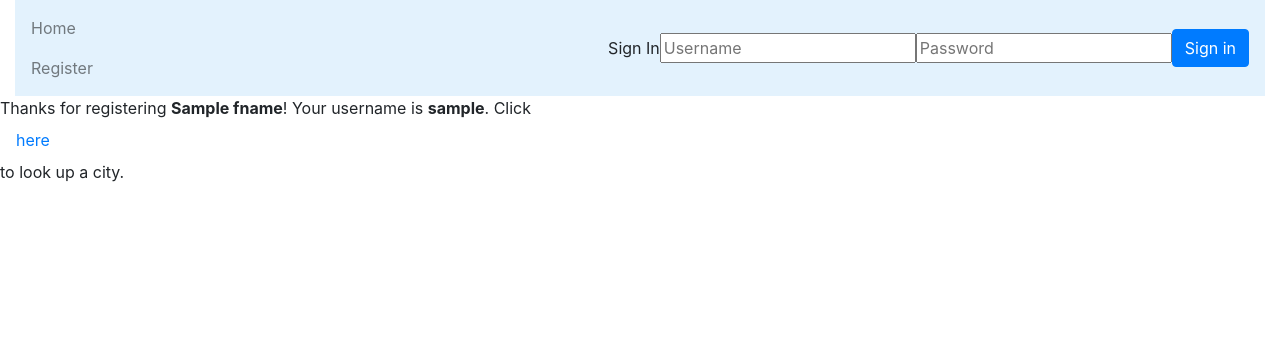
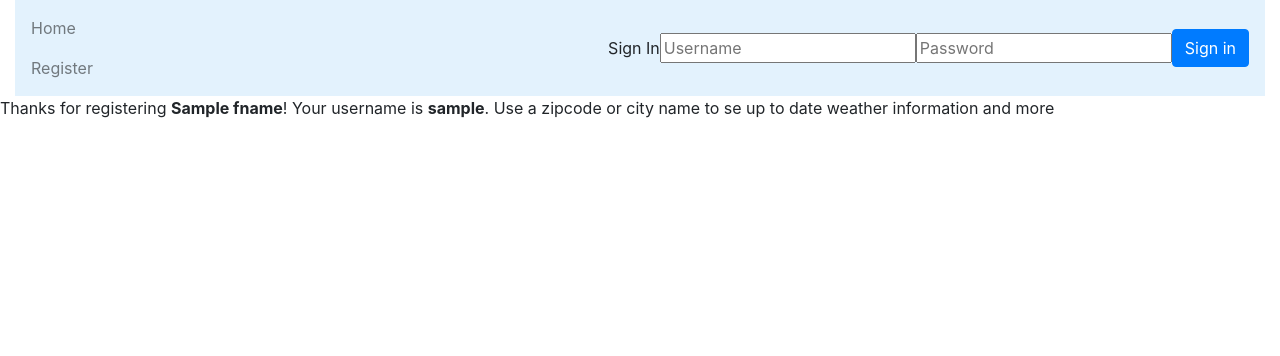
Before and after one commit to JBOWLN2/project1, a Flask app: template templates/regsuccess.html in a window 1280 px wide. Shown: the top 356 px of the page. Run offline with Flask 2, Linux system fonts and the light colour scheme; the template is opened without the code that fills it: most values are stand-ins (such as "Sample title", 1, 10 or a date in 2020); some libraries are stand-ins or nearby versions.

Commit message:
debugging search session conditional

```diff
--- a/application.py
+++ b/application.py
@@ -58,13 +58,13 @@ def login():
     result = db.execute("SELECT FROM users WHERE username=:u AND password=:p",
         {"u": username, "p": password})
     db.commit()
-
     session['logged_in'] = True
+    return render_template("index.html")
     #return str(result.rowcount)
 
 @app.route("/search", methods=["POST"])
 def search():
-        session["found"] = False
+        #session["found"] = False
         if not session['logged_in']:
             return 'error, please login'
         else:
--- a/templates/layout.html
+++ b/templates/layout.html
@@ -17,10 +17,10 @@
                             <a class="nav-item nav-link" href="{{ url_for('register') }}">Register</a>
                         </div>
                         <form class="form-inline" method="POST" action="/search" class="form-inline my-2 my-lg-0">
-                            {% if session['logged_in'] %}
+                            <!-- {% if session['logged_in'] %} -->
                             <input name="loc_search" class="form-control mr-sm-2" type="search" placeholder="Search" aria-label="Search">
                             <button class="btn btn-outline-success my-2 my-sm-0" type="submit">Search</button>
-                            {% endif %}
+                            <!-- {% endif %}  -->
                         </form>
                         <form class="form-inline" action="{{ url_for('login') }}" method="post">
                             <span>Sign In</span>
--- a/templates/regsuccess.html
+++ b/templates/regsuccess.html
@@ -4,7 +4,8 @@
 
         <div class="container-fluid">
             <div class="row">
-                <p>Thanks for registering <span><b>{{ fname }}</b></span>! Your username is <b>{{ username }}</b>. Click <a class="nav-link" href="{{ url_for('search') }}"> here </a> to look up a city.</p>
+                <p>Thanks for registering <span><b>{{ fname }}</b></span>! Your username is <b>{{ username }}</b>.
+                Use a zipcode or city name to se up to date weather information and more</p>
             </div>
         </div>
 
```
Also changed, not shown: 4 other files.
